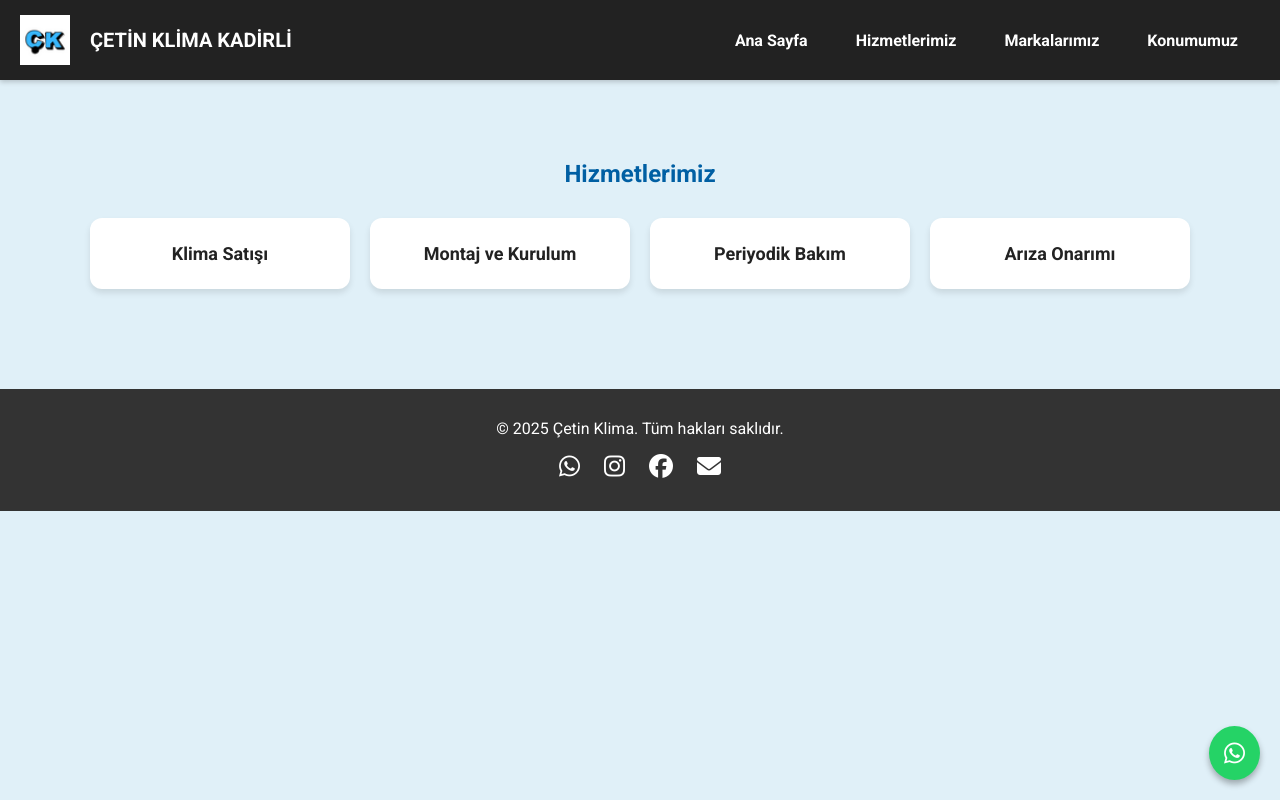
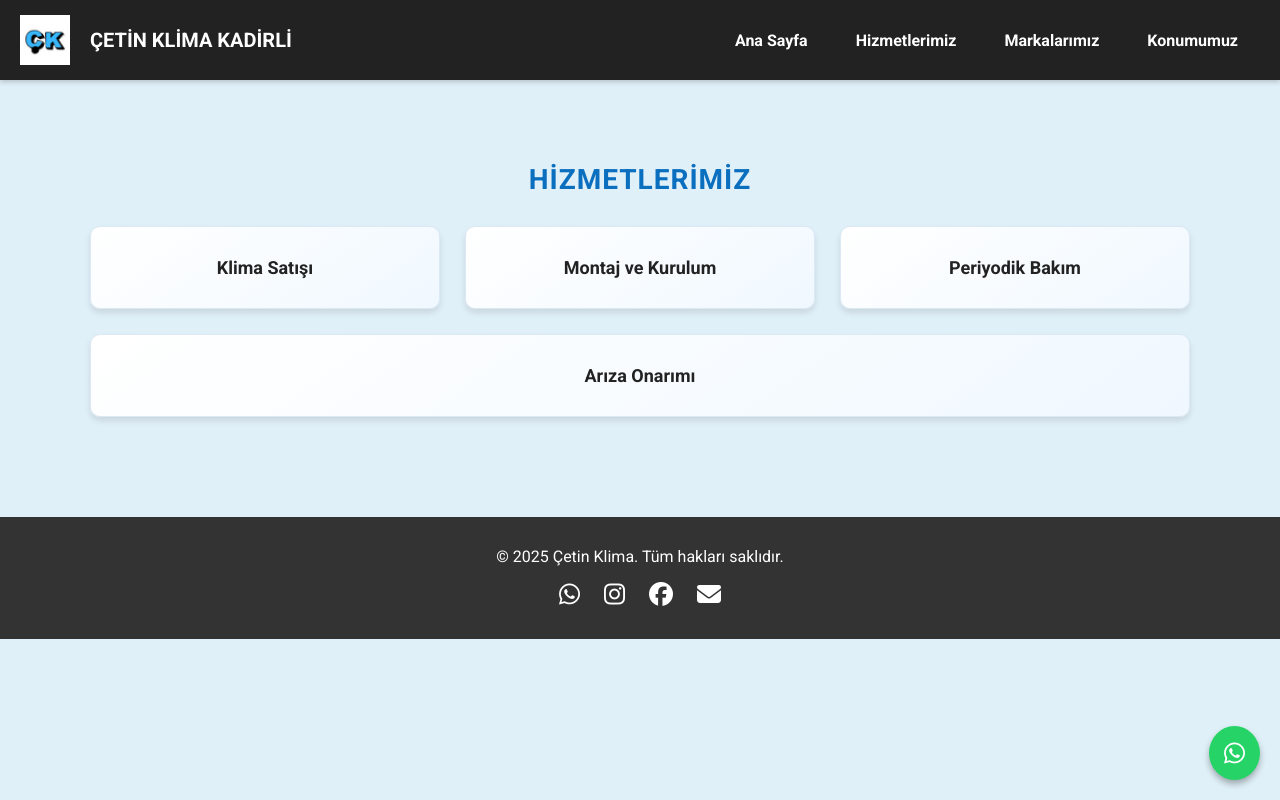
Before and after one commit to cetinklima80-star/cetinklima, a plain HTML site: page hizmetlerimiz/index.html in a window 1280 px wide. Drawn offline with Linux system fonts and the light colour scheme.

Commit message:
Update hizmetlerimiz.css

```diff
--- a/css/hizmetlerimiz.css
+++ b/css/hizmetlerimiz.css
@@ -1,29 +1,40 @@
-/* hizmetlerimiz.css */
+/* HİZMETLERİMİZ SAYFASI */
 
-/* HİZMETLER KARTLARI */
-.cards {
-  display: flex;
-  flex-wrap: wrap;
-  gap: 20px;
-  justify-content: center;
-  margin-top: 30px;
+/* Başlık */
+h2 {
+  color: #0b6fbf;
+  font-size: 28px;
+  margin-bottom: 30px;
+  text-transform: uppercase;
+  letter-spacing: 1px;
 }
 
-.card {
-  background: #fff;
-  padding: 25px;
-  border-radius: 12px;
-  box-shadow: 0 4px 6px rgba(0,0,0,.1);
-  flex: 1 1 200px;
-  max-width: 250px;
-  text-align: center;
-  font-weight: bold;
-  font-size: 18px;
-  transition: .3s;
+/* Hizmet kartları */
+.cards {
+  gap: 25px;
 }
 
-.card:hover {
-  transform: translateY(-5px);
-  background: #f0f8ff;
-  box-shadow: 0 8px 12px rgba(0,0,0,.15);
+.cards .card {
+  background: linear-gradient(145deg, #ffffff, #f0f8ff);
+  border: 1px solid #dce9f5;
+  font-size: 18px;
+  font-weight: 600;
+  padding: 30px;
+  transition: transform .3s, box-shadow .3s;
 }
+
+.cards .card:hover {
+  transform: translateY(-8px);
+  box-shadow: 0 10px 20px rgba(0,0,0,.15);
+  background: #eaf6ff;
+}
+
+/* Mobil uyum */
+@media (max-width: 768px) {
+  .cards {
+    flex-direction: column;
+  }
+  .cards .card {
+    width: 100%;
+  }
+}
```
